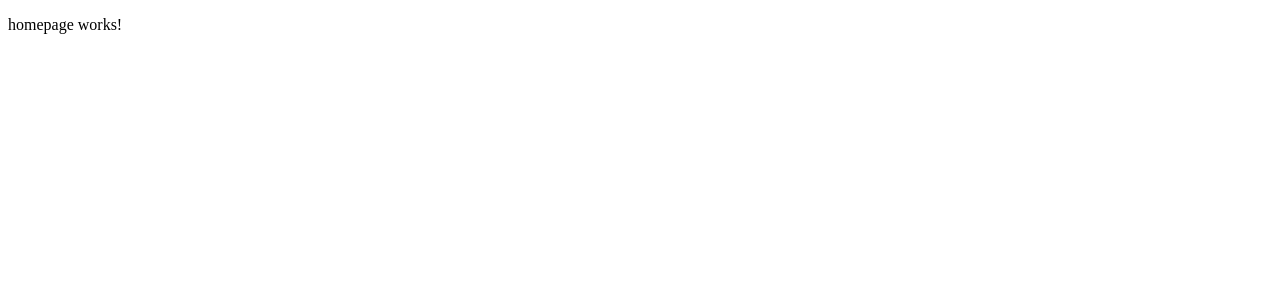
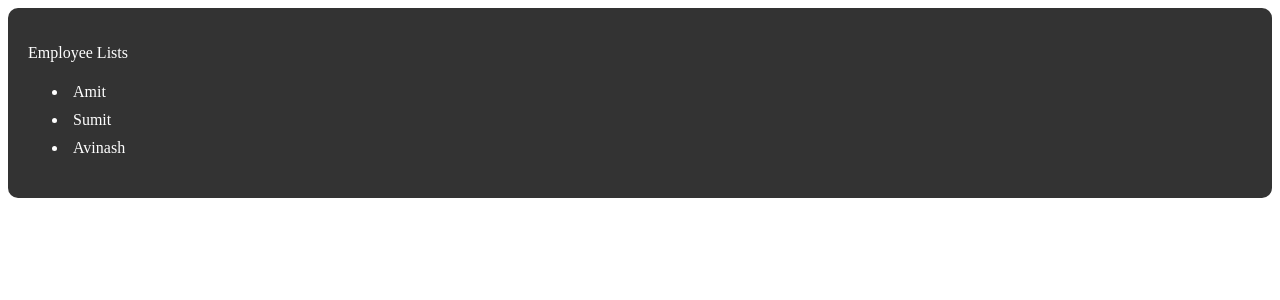
Before and after one commit to Nikhil26062000/Angular-v.17-first-project, an Angular app: page / in a window 1280 px wide. Shown: the top 300 px of the page. Built offline with nearby package versions, Linux system fonts and the light colour scheme.

Commit message:
Styling the app component

```diff
--- a/src/app/app.component.html
+++ b/src/app/app.component.html
@@ -1 +1,9 @@
-<app-homepage></app-homepage>
+<section>
+    <p>Employee Lists</p>
+    <ul>
+        <li>Amit</li>
+        <li>Sumit</li>
+        <li>Avinash</li>
+
+    </ul>
+</section>
--- a/src/app/app.component.scss
+++ b/src/app/app.component.scss
@@ -0,0 +1,10 @@
+section{
+    background-color: #333;
+    padding: 20px;
+    color: #fff;
+    border-radius: 10px;
+
+    li{
+        padding:5px
+    }
+}
--- a/src/app/app.component.ts
+++ b/src/app/app.component.ts
@@ -1,11 +1,11 @@
 import { Component } from '@angular/core';
 import { RouterOutlet } from '@angular/router';
-import { HomepageComponent } from './homepage/homepage.component';
+
 
 @Component({
   selector: 'app-root',
   standalone: true,
-  imports: [RouterOutlet,HomepageComponent],
+  imports: [RouterOutlet],
   templateUrl: './app.component.html',
   styleUrl: './app.component.scss'
 })
--- a/src/app/homepage/homepage.component.html
+++ /dev/null
@@ -1 +0,0 @@
-<p>homepage works!</p>
```
Also changed, not shown: src/app/homepage/homepage.component.ts (deleted, +0 -12 lines), src/app/homepage/homepage.component.scss (deleted), 1 other file (tests, documents, lock files or other folders).
